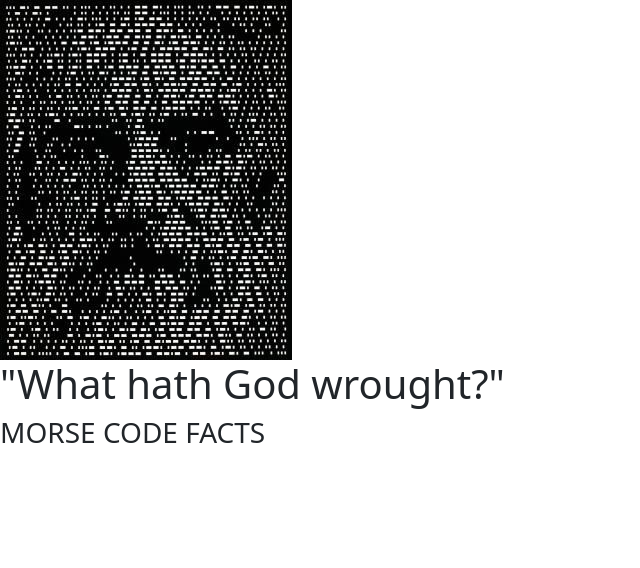
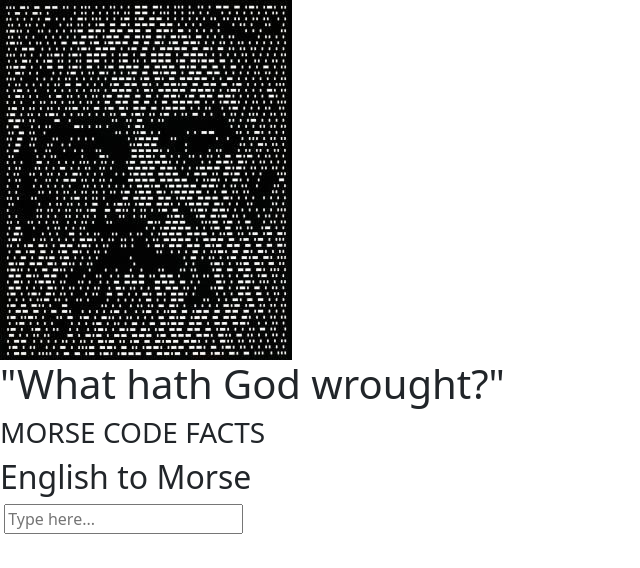
Before and after one commit to 21ciprian/english-morse-translator, a website: page index.html in a window 1280 px wide. Shown: the whole page, without its empty margins (0-640 px from the left). Drawn offline with nearby package versions, Linux system fonts and the light colour scheme.

Commit message:
Added main with english to morse input section

```diff
--- a/index.html
+++ b/index.html
@@ -29,6 +29,20 @@
 		>
 			<div class="carousel-inner"></div>
 		</section>
+		<main>
+			<section class="english-morse">
+				<h2>English to Morse</h2>
+				<label for="english" aria-label="english"></label>
+				<input
+					type="text"
+					class="english"
+					placeholder="Type here..."
+					name="english"
+					required
+				/>
+				<p class="morse-output"></p>
+			</section>
+		</main>
 		<script
 			src="https://cdn.jsdelivr.net/npm/bootstrap@5.1.3/dist/js/bootstrap.bundle.min.js"
 			integrity="sha384-ka7Sk0Gln4gmtz2MlQnikT1wXgYsOg+OMhuP+IlRH9sENBO0LRn5q+8nbTov4+1p"
```
